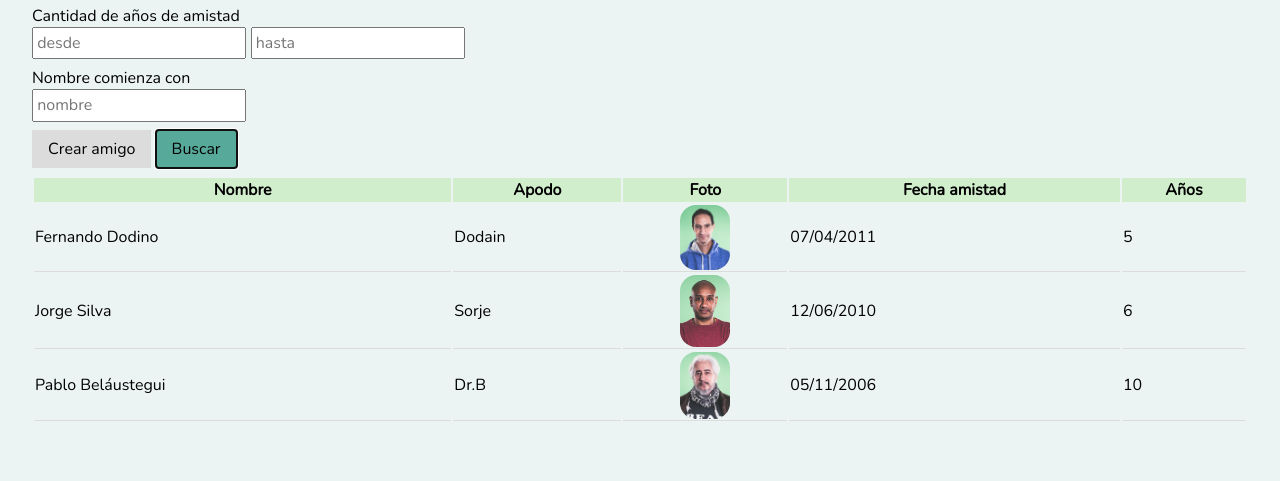
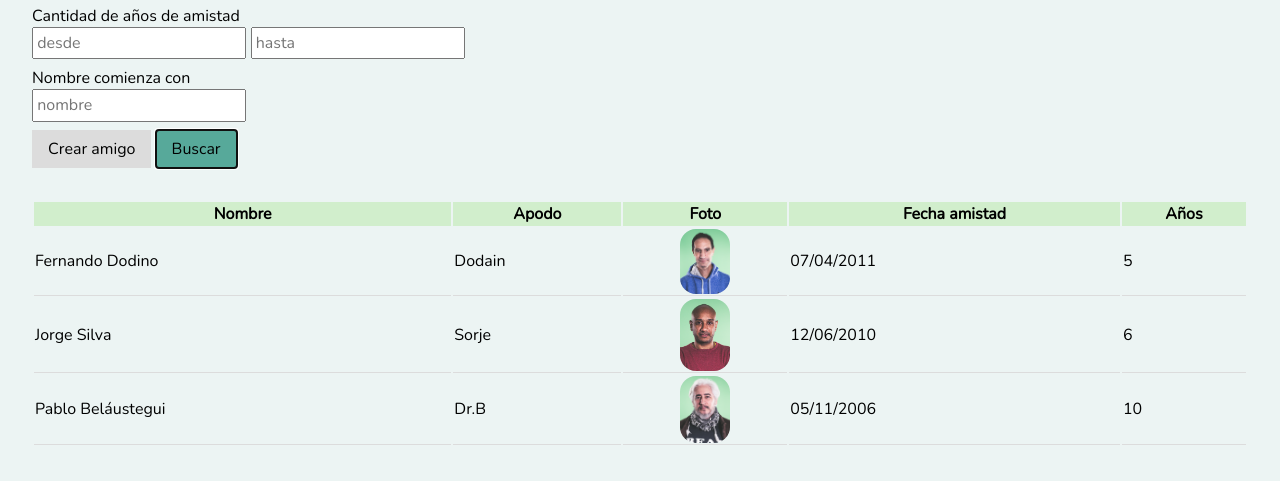
Before and after one commit to uqbar-project/eg-amigos-web, a plain HTML site: page amiguis.html in a window 1280 px wide. Shown: the part 113-594 px from the top of the page. Drawn offline with nearby package versions, Linux system fonts and the light colour scheme.

Commit message:
fix margin in section

```diff
--- a/css/style.css
+++ b/css/style.css
@@ -43,6 +43,10 @@ h3 {
   box-shadow: 0 12px 16px 0 rgba(0,0,0,0.24), 0 17px 50px 0 rgba(0,0,0,0.19);
 }
 
+section {
+  margin-bottom: 2rem;
+}
+
 div {
   margin: 0.5rem 0;
 }
```
Also changed, not shown: 1 other file.
